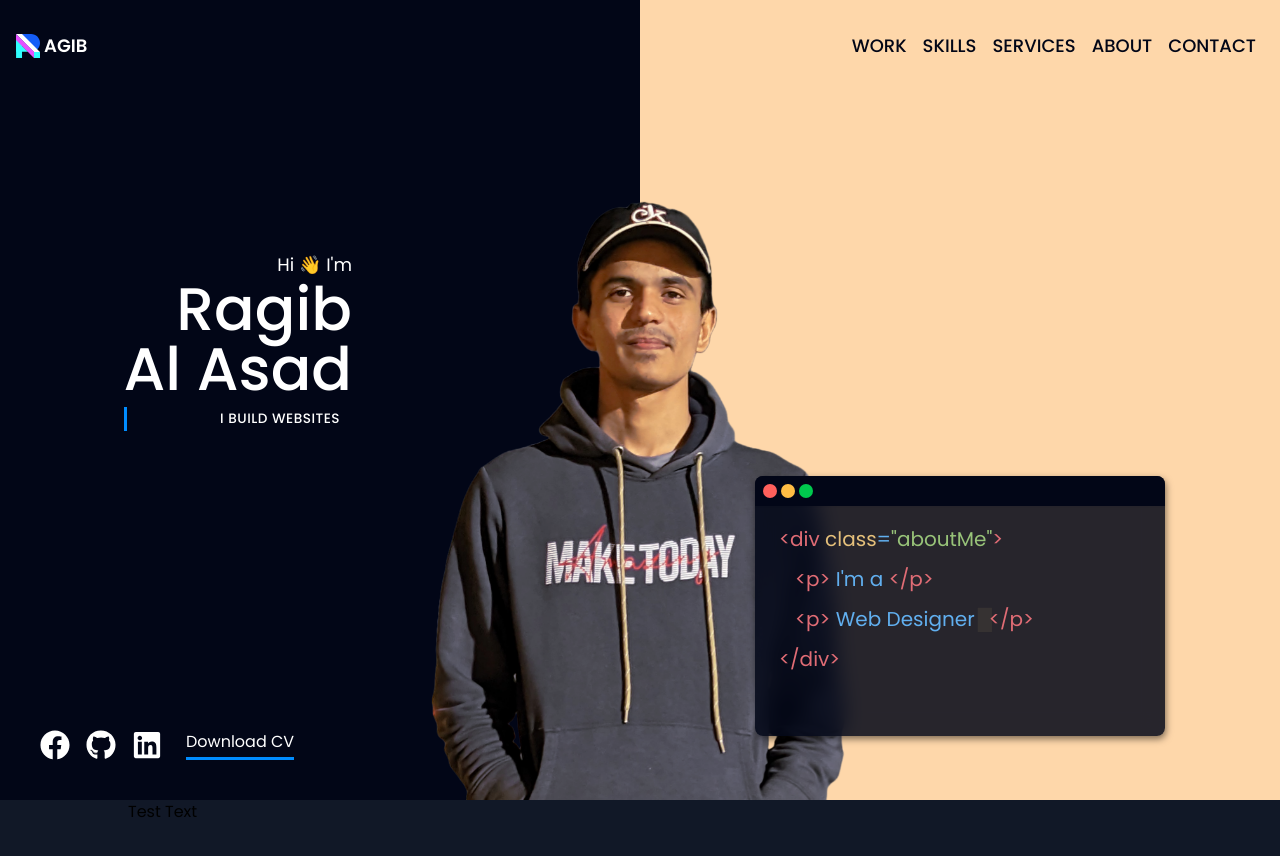
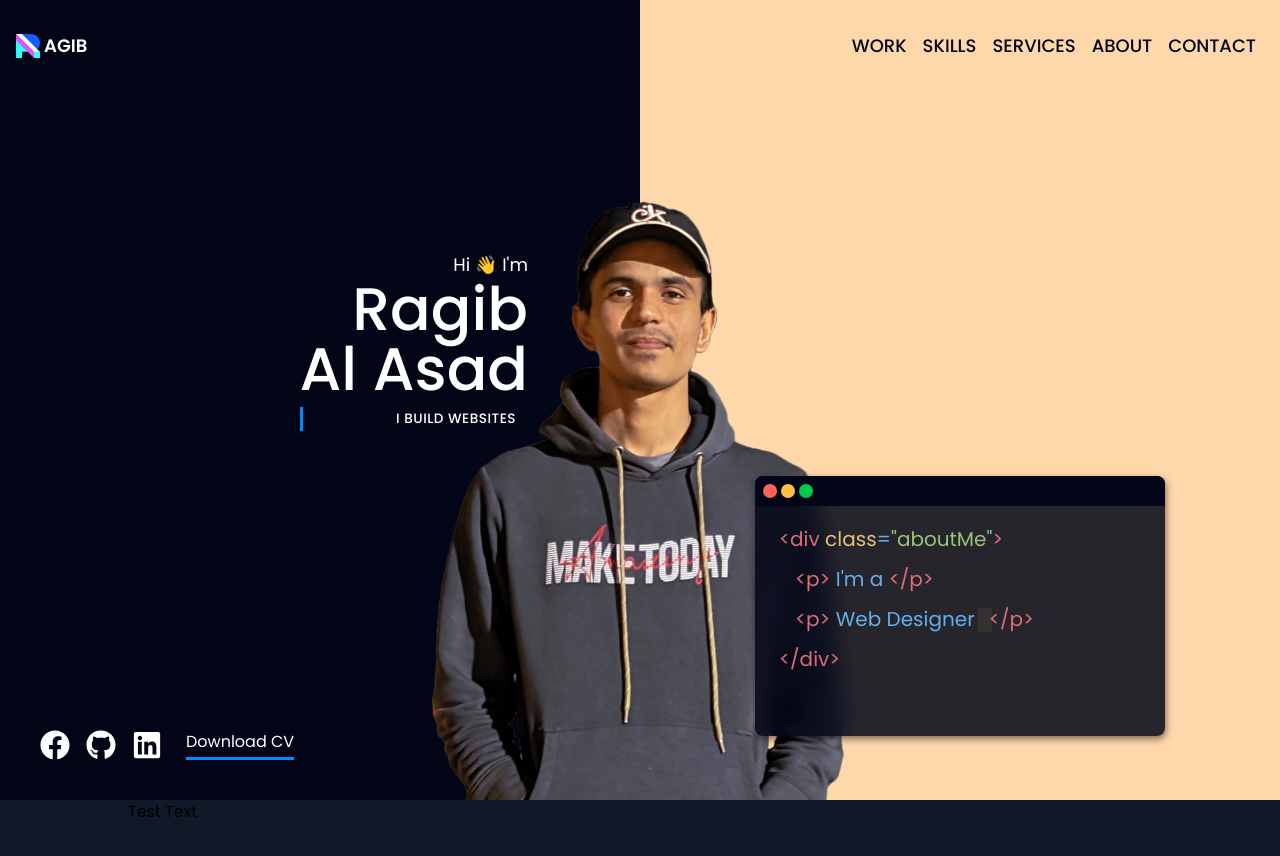
Before and after one commit to ragibalasad/ragib-portfolio, a Next.js app: page / in a window 1280 px wide. Shown: the top 856 px of the page. Built offline with nearby package versions, Linux system fonts and the light colour scheme.

Commit message:
fixed weird padding-right issue in .intro

```diff
--- a/src/app/globals.css
+++ b/src/app/globals.css
@@ -178,7 +178,7 @@
 
 /* Extra large devices (desktops, 1200px and up) */
 @media (max-width: 1280px) {
-  .intro {
+  .info {
     @apply pr-28;
   }
 }
```
